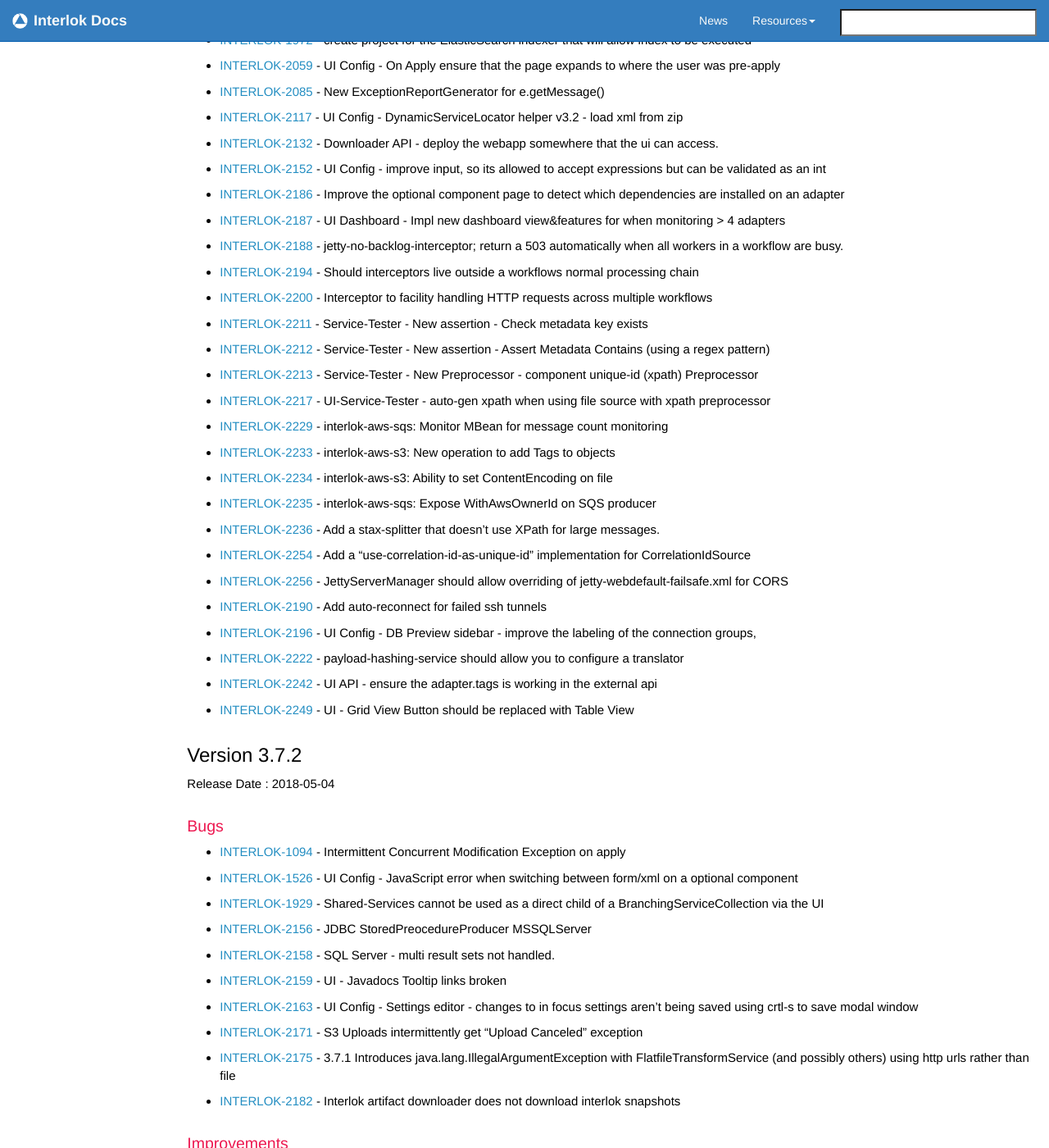
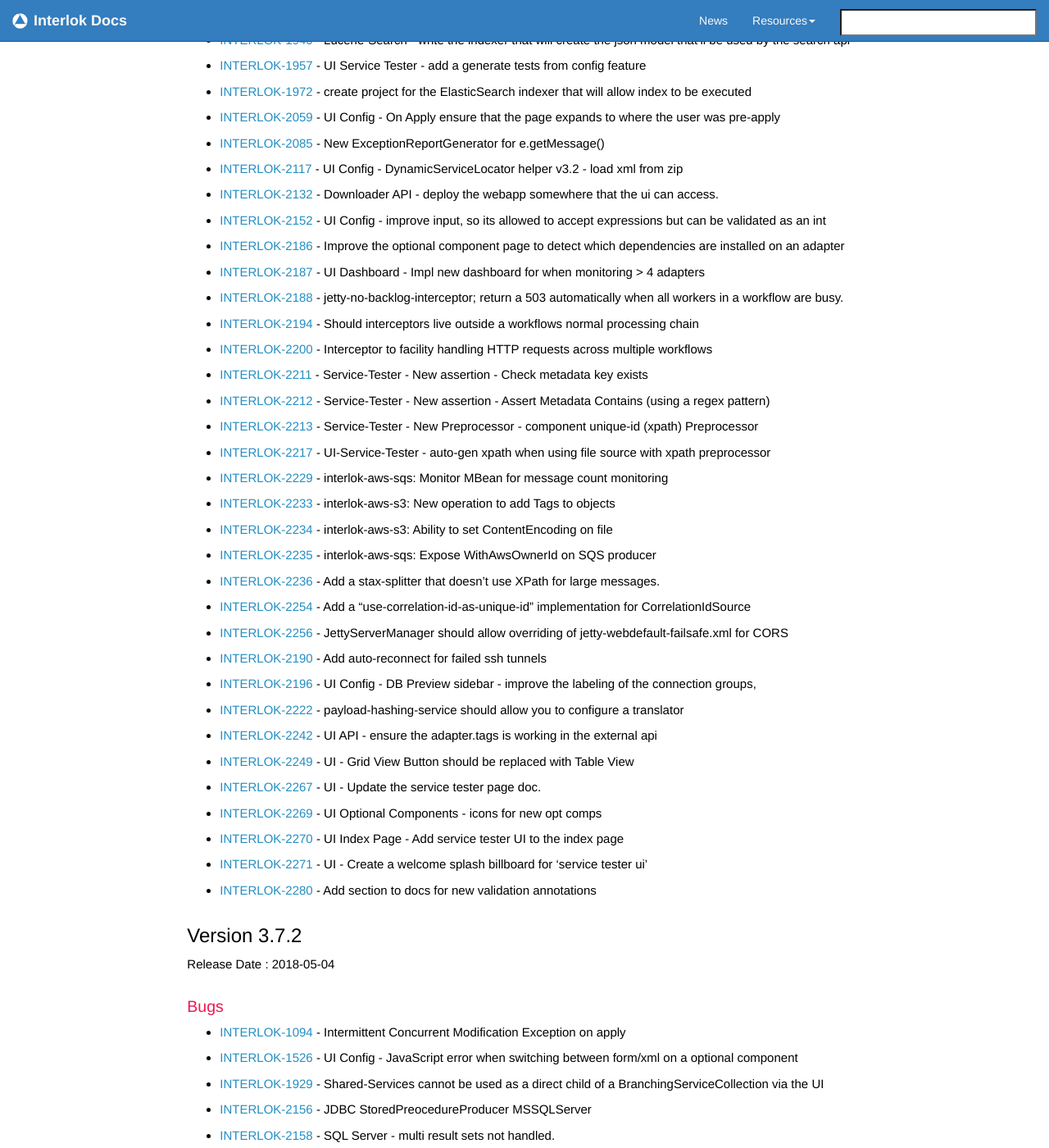
Before and after one commit to adaptris/interlok-docs-legacy, a Jekyll site: the page built from pages/adapter/changelog.md, in a window 1280 px wide and 1400 px high, scrolled down 1092 px. Shown: the whole window at 82% size. Built offline with Jekyll 4.4.1, drawn with Linux system fonts in a browser that asks for light colours; nearby versions of some CDN libraries; comment, search, counter and statistics services are not loaded; some of the changed text lies outside the part shown.

```diff
--- a/_includes/custom/release373.html
+++ b/_includes/custom/release373.html
@@ -21,6 +21,8 @@ Release Date : 2018-06
  - [INTERLOK-2263](https://adaptris.atlassian.net/browse/INTERLOK-2263) - Possible zip slip directory traversal vulnerability in the UI ZipUtils class
  - [INTERLOK-2264](https://adaptris.atlassian.net/browse/INTERLOK-2264) - UI Config - Pasting a service in the middle of a serivce list paste it at the end
  - [INTERLOK-2265](https://adaptris.atlassian.net/browse/INTERLOK-2265) - jdbc-statement-parameter xpath not working
+ - [INTERLOK-2284](https://adaptris.atlassian.net/browse/INTERLOK-2284) - UI Optional Component - data not being read from the nexus pom files
+ - [INTERLOK-2287](https://adaptris.atlassian.net/browse/INTERLOK-2287) - SplitByMetadata does not support large FileBackedMessages
 
 ### Improvements
 
@@ -37,7 +39,7 @@ Release Date : 2018-06
  - [INTERLOK-2132](https://adaptris.atlassian.net/browse/INTERLOK-2132) - Downloader API - deploy the webapp somewhere that the ui can access.
  - [INTERLOK-2152](https://adaptris.atlassian.net/browse/INTERLOK-2152) - UI Config - improve input, so its allowed to accept expressions but can be validated as an int
  - [INTERLOK-2186](https://adaptris.atlassian.net/browse/INTERLOK-2186) - Improve the optional component page to detect which dependencies are installed on an adapter
- - [INTERLOK-2187](https://adaptris.atlassian.net/browse/INTERLOK-2187) - UI Dashboard - Impl new dashboard view&features for when monitoring > 4 adapters
+ - [INTERLOK-2187](https://adaptris.atlassian.net/browse/INTERLOK-2187) - UI Dashboard - Impl new dashboard for when monitoring > 4 adapters
  - [INTERLOK-2188](https://adaptris.atlassian.net/browse/INTERLOK-2188) - jetty-no-backlog-interceptor; return a 503 automatically when all workers in a workflow are busy.
  - [INTERLOK-2194](https://adaptris.atlassian.net/browse/INTERLOK-2194) - Should interceptors live outside a workflows normal processing chain
  - [INTERLOK-2200](https://adaptris.atlassian.net/browse/INTERLOK-2200) - Interceptor to facility handling HTTP requests across multiple workflows
@@ -57,3 +59,8 @@ Release Date : 2018-06
  - [INTERLOK-2222](https://adaptris.atlassian.net/browse/INTERLOK-2222) - payload-hashing-service should allow you to configure a translator
  - [INTERLOK-2242](https://adaptris.atlassian.net/browse/INTERLOK-2242) - UI API - ensure the adapter.tags is working in the external api
  - [INTERLOK-2249](https://adaptris.atlassian.net/browse/INTERLOK-2249) - UI - Grid View Button should be replaced with Table View
+ - [INTERLOK-2267](https://adaptris.atlassian.net/browse/INTERLOK-2267) - UI - Update the service tester page doc.
+ - [INTERLOK-2269](https://adaptris.atlassian.net/browse/INTERLOK-2269) - UI Optional Components - icons for new opt comps
+ - [INTERLOK-2270](https://adaptris.atlassian.net/browse/INTERLOK-2270) - UI Index Page - Add service tester UI to the index page
+ - [INTERLOK-2271](https://adaptris.atlassian.net/browse/INTERLOK-2271) - UI - Create a welcome splash billboard for 'service tester ui'
+ - [INTERLOK-2280](https://adaptris.atlassian.net/browse/INTERLOK-2280) - Add section to docs for new validation annotations
```
Also changed, not shown: other parts of _includes/custom/release373.html (+1 -1 lines), _posts/2018-06-29-3.7.3-release.md (added, +15 -0 lines).
